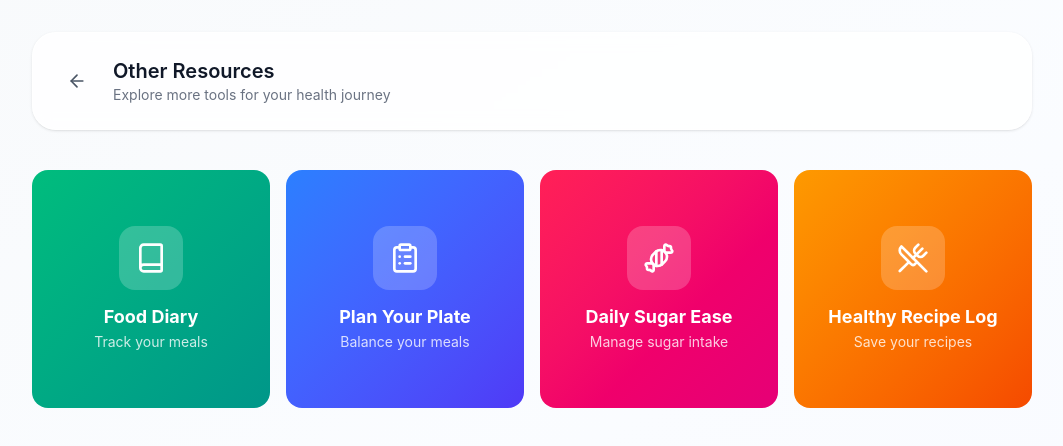
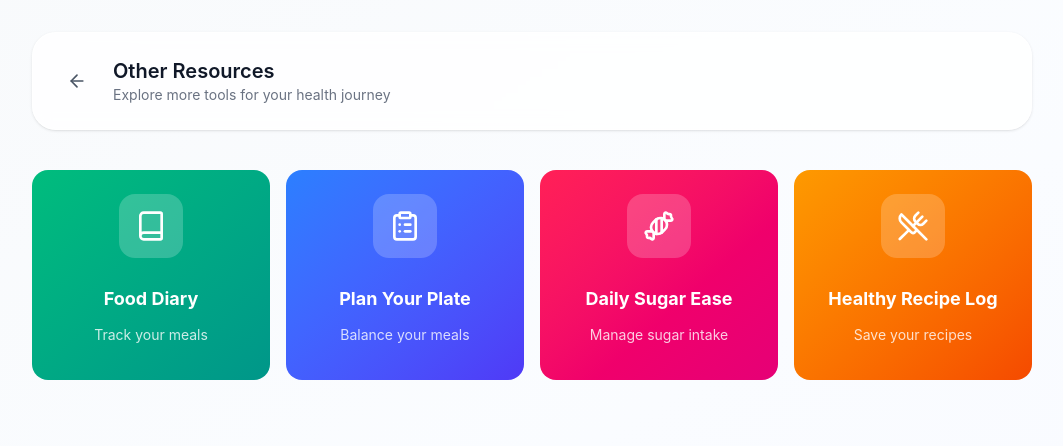
Before and after one commit to adikh276-arch/Fitness, a Next.js app: page /fitness/others in a window 1280 px wide. Shown: the top 446 px of the page, without its empty margins (108-1171 px from the left). Built offline with nearby package versions, Linux system fonts and the light colour scheme; no server answers.

Commit message:
fix: resolve translation hooks, layout alignment, and safe db fallback in Others modules

```diff
--- a/src/app/api/db/route.ts
+++ b/src/app/api/db/route.ts
@@ -7,6 +7,9 @@ export async function POST(request: Request) {
 
     if (action === 'query') {
       const [text, params] = args;
+      if (!process.env.VITE_NEON_DATABASE_URL && !process.env.DATABASE_URL) {
+        return NextResponse.json({ success: true, result: { rows: [] } });
+      }
       const res = await pool.query(text, params);
       return NextResponse.json({ success: true, result: { rows: res.rows } });
     }
--- a/src/app/components/Others/DailySugarEase/FoodLoggingScreen.tsx
+++ b/src/app/components/Others/DailySugarEase/FoodLoggingScreen.tsx
@@ -32,6 +32,7 @@ const sugarLabel = (g: number) => {
 };
 
 const SugarSlider = ({ value, onChange }: { value: number; onChange: (v: number) => void }) => {
+  const { t } = useTranslation('DailySugarEase');
   const label = sugarLabel(value);
 
   return (
--- a/src/app/components/Others/HealthyRecipeLog/HistoryDrawer.tsx
+++ b/src/app/components/Others/HealthyRecipeLog/HistoryDrawer.tsx
@@ -3,7 +3,9 @@ import type { RecipeEntry } from "./HealthyRecipeLogExercise";
 import { motion } from "framer-motion";
 import { useTranslation } from "react-i18next";
 
-const HistoryDrawer = ({ entries }: { entries: RecipeEntry[]; onClose: () => void }) => (
+const HistoryDrawer = ({ entries }: { entries: RecipeEntry[]; onClose: () => void }) => {
+  const { t } = useTranslation('HealthyRecipeLog');
+  return (
   <div className="w-full">
     {entries.length === 0 ? (
       <div className="flex flex-col items-center justify-center py-20 text-center">
@@ -63,6 +65,7 @@ const HistoryDrawer = ({ entries }: { entries: RecipeEntry[]; onClose: () => voi
       </div>
     )}
   </div>
-);
+  );
+};
 
 export default HistoryDrawer;
--- a/src/app/components/Others/HealthyRecipeLog/Screen1Welcome.tsx
+++ b/src/app/components/Others/HealthyRecipeLog/Screen1Welcome.tsx
@@ -2,7 +2,9 @@ import { Button } from "@/app/components/ui/button";
 import { motion } from "framer-motion";
 import { useTranslation } from "react-i18next";
 
-const Screen1Welcome = ({ onStart }: { onStart: () => void }) => (
+const Screen1Welcome = ({ onStart }: { onStart: () => void }) => {
+  const { t } = useTranslation('HealthyRecipeLog');
+  return (
     <div className="flex flex-col items-center text-center max-w-2xl mx-auto py-12">
       <motion.div
         initial={{ scale: 0.8, opacity: 0 }}
@@ -47,5 +49,6 @@ const Screen1Welcome = ({ onStart }: { onStart: () => void }) => (
     </motion.div>
   </div>
   );
+};
 
 export default Screen1Welcome;
--- a/src/app/components/Others/PlanYourPlate/PlanYourPlateExercise.tsx
+++ b/src/app/components/Others/PlanYourPlate/PlanYourPlateExercise.tsx
@@ -282,7 +282,7 @@ export default function PlanYourPlateExercise({ onBack: onBackToOthers }: PlanYo
 }
 
 function HistoryPanel({ history, onClose }: { history: HistoryEntry[]; onClose: () => void }) {
-
+  const { t } = useTranslation('PlanYourPlate');
 
   return (
     <div className="flex flex-col h-full">
@@ -334,6 +334,7 @@ function HistoryPanel({ history, onClose }: { history: HistoryEntry[]; onClose:
 }
 
 function IntroScreen({ onNext, onHistory, onBack }: { onNext: () => void; onHistory: () => void; onBack: () => void }) {
+  const { t } = useTranslation('PlanYourPlate');
   return (
     <div className="flex flex-col items-center text-center max-w-2xl mx-auto py-8">
       <h1 className="text-3xl lg:text-4xl font-bold text-gray-900 mb-2">{t('build_your_perfect_plate')}</h1>
@@ -357,6 +358,7 @@ function DetailsScreen({
   setDetails: React.Dispatch<React.SetStateAction<UserDetails>>;
   onNext: () => void;
 }) {
+  const { t } = useTranslation('PlanYourPlate');
   const update = <K extends keyof UserDetails>(key: K, value: UserDetails[K]) =>
     setDetails((d) => ({ ...d, [key]: value }));
 
@@ -466,6 +468,7 @@ function ResultsScreen({
   nutrition: NutritionGoals;
   onNext: () => void;
 }) {
+  const { t } = useTranslation('PlanYourPlate');
   const cards = [
     { emoji: "🔥", label: "Calories", value: `${nutrition.calories} kcal/day`, color: "bg-orange-50 border-orange-100 text-orange-700" },
     { emoji: "💪", label: "Protein", value: `${nutrition.protein} g/day`, color: "bg-blue-50 border-blue-100 text-blue-700" },
@@ -512,6 +515,7 @@ function MealPlanScreen({
   selectMeal: (cat: string, i: number) => void;
   onNext: () => void;
 }) {
+  const { t } = useTranslation('PlanYourPlate');
   const [openSection, setOpenSection] = useState<string | null>(null);
 
   const sections = [
@@ -627,6 +631,7 @@ function CompletionScreen({
   setReflection: (v: string) => void;
   onDone: () => void;
 }) {
+  const { t } = useTranslation('PlanYourPlate');
   return (
     <div className="flex flex-col items-center text-center max-w-2xl mx-auto py-10">
       <span className="text-7xl mb-6 animate-bounce">🎉</span>
--- a/src/app/pages/OthersDashboard.tsx
+++ b/src/app/pages/OthersDashboard.tsx
@@ -67,14 +67,18 @@ function ToolCard({ icon, label, description, color, onClick }: { icon: React.Re
   return (
     <div
       onClick={onClick}
-      className={`relative overflow-hidden ${color} rounded-2xl p-6 flex flex-col items-center justify-center gap-4 cursor-pointer hover:scale-[1.05] hover:shadow-xl transition-all duration-300 group aspect-square`}
+      className={`relative overflow-hidden ${color} rounded-2xl p-5 sm:p-6 flex flex-col items-center text-center justify-between cursor-pointer hover:scale-[1.03] hover:shadow-xl transition-all duration-300 group min-h-[190px] sm:min-h-[210px] w-full`}
     >
-      <div className="bg-white/20 p-4 rounded-2xl group-hover:scale-110 transition-transform">
+      <div className="bg-white/20 p-3.5 sm:p-4 rounded-2xl group-hover:scale-110 transition-transform mb-2 flex items-center justify-center">
         {icon}
       </div>
-      <div className="text-center">
-        <h3 className="text-white font-bold text-lg leading-tight">{label}</h3>
-        <p className="text-white/80 text-sm mt-1">{description}</p>
+      <div className="w-full flex flex-col items-center justify-center flex-1">
+        <h3 className="text-white font-bold text-base sm:text-lg leading-snug min-h-[2.75rem] flex items-center justify-center">
+          {label}
+        </h3>
+        <p className="text-white/80 text-xs sm:text-sm mt-1 leading-snug line-clamp-2">
+          {description}
+        </p>
       </div>
     </div>
   );
--- a/src/lib/db.ts
+++ b/src/lib/db.ts
@@ -5,6 +5,7 @@ export function getSessionUserId(): string | null {
 
 export const pool = {
   async query(text: string, params: any[] = []) {
+    try {
       const response = await fetch('/fitness/api/db', {
         method: 'POST',
         headers: {
@@ -13,28 +14,27 @@ export const pool = {
         body: JSON.stringify({ action: 'query', args: [text, params] }),
       });
       if (!response.ok) {
-      throw new Error(`DB Query failed: ${response.statusText}`);
+        return { rows: [] };
       }
       const json = await response.json();
-    return json.result;
+      return json.result || { rows: [] };
+    } catch {
+      return { rows: [] };
+    }
   }
 };
 
 export async function initializeUser(userId: string) {
   try {
-    const response = await fetch('/fitness/api/db', {
+    await fetch('/fitness/api/db', {
       method: 'POST',
       headers: {
         'Content-Type': 'application/json',
       },
       body: JSON.stringify({ action: 'initializeUser', args: [userId] }),
     });
-    if (!response.ok) {
-      throw new Error('Failed to initialize user in Neon DB');
-    }
-  } catch (error) {
-    console.error('Failed to initialize user in Neon DB:', error);
-    throw error;
+  } catch {
+    // Graceful offline fallback
   }
 }
 
```
Also changed, not shown: 1 other file (tests, documents, lock files or other folders). Lines whose indentation alone changed are shown as unchanged.
